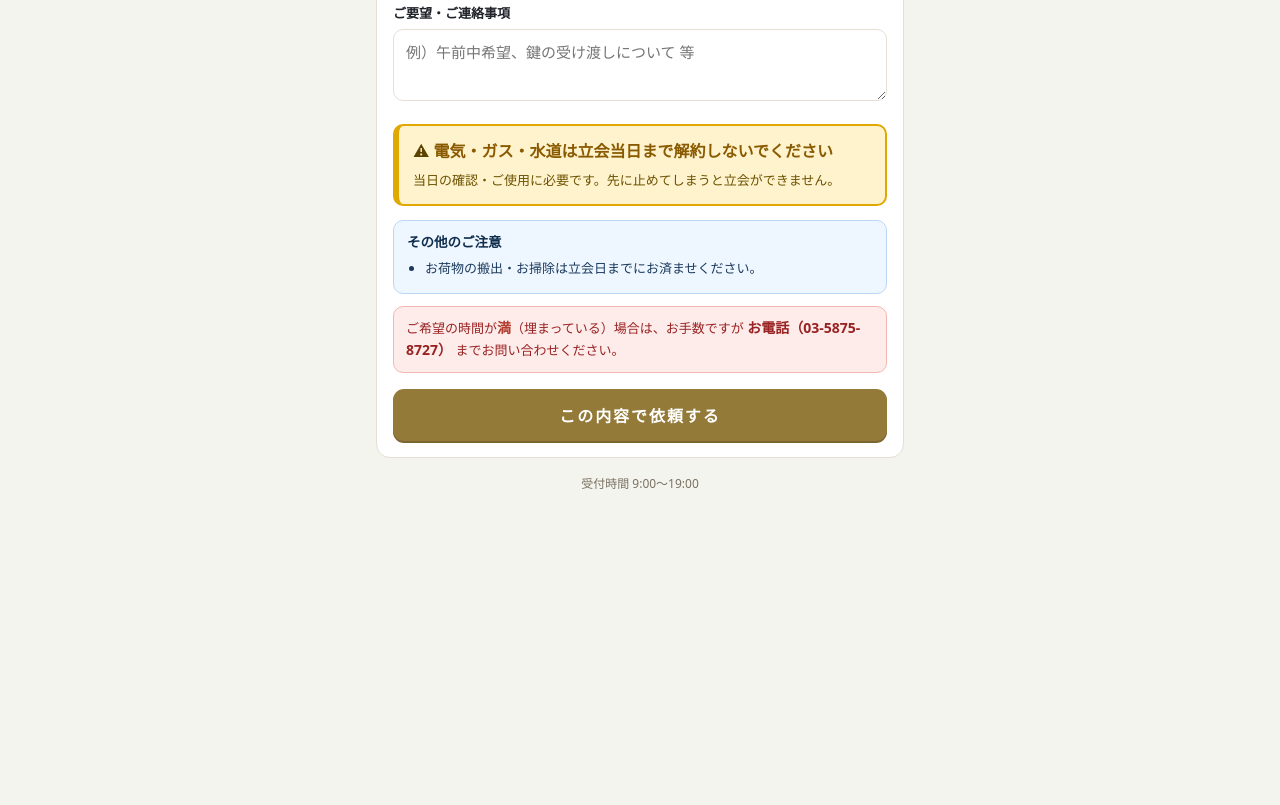
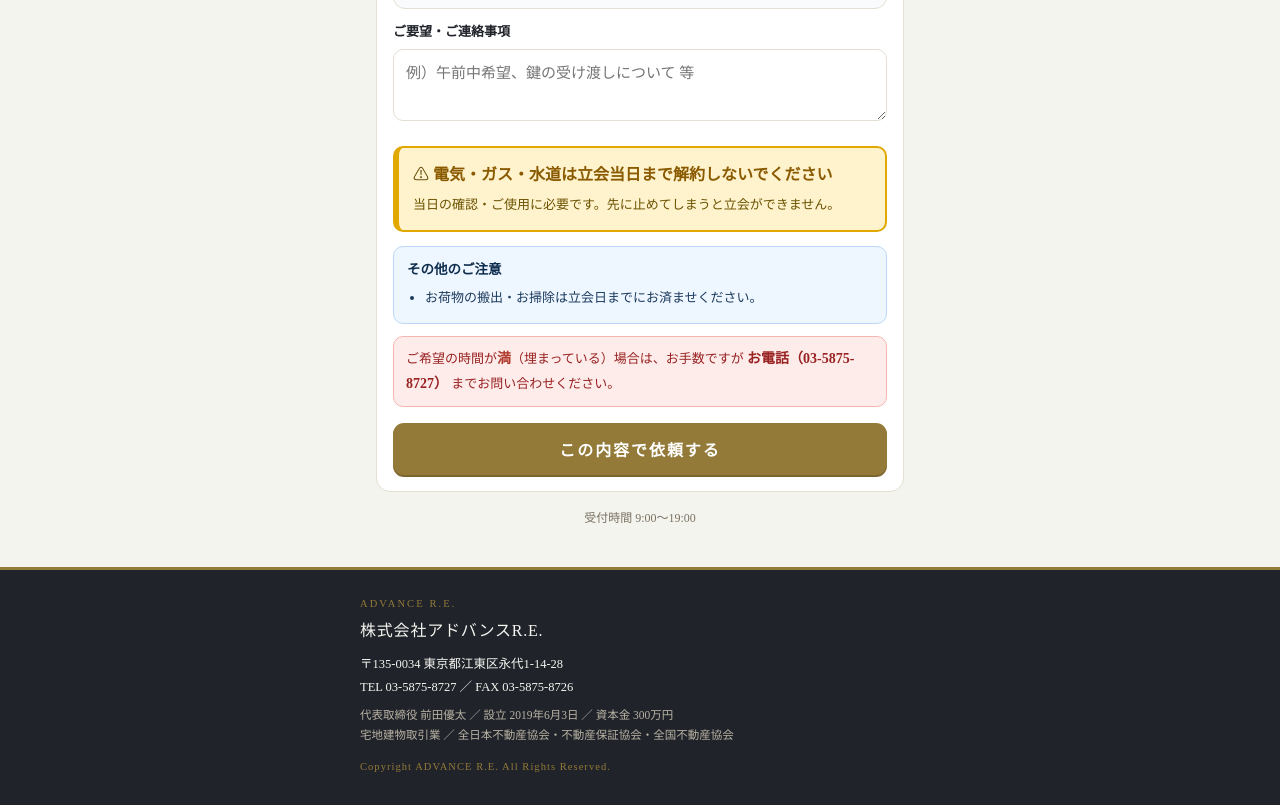
Before and after one commit to advance1213re3-lang/cl, a plain HTML site: page yoyaku-test.html in a window 1280 px wide. Shown: the part 1195-2000 px from the top of the page. Before the commit the page ends 1716 px from the top, so only its background shows below. Drawn offline with Linux system fonts and the light colour scheme; a web font is replaced by a local one.

Commit message:
yoyaku-test: 法人情報フッター追加/本文も明朝フォントに統一
- 会社概要フッター(商号・所在地・TEL/FAX・代表者・設立・資本金・加盟団体)をa-re.jpから実データで追加
- 本文フォントも明朝(UD明朝系セリフ)に統一、LINEプレビューのみ実機風にゴシック維持

Co-Authored-By: Claude Opus 4.8 <noreply@anthropic.com>

```diff
--- a/yoyaku-test.html
+++ b/yoyaku-test.html
@@ -9,12 +9,19 @@
 <style>
 :root{--bg:#F4F4EF;--surface:#ffffff;--line:#e4dfd2;--ink:#20232A;--ink2:#7a7161;--accent:#937A38;--accent2:#7c6630;--ok:#0b8043;--busy:#b23b2e;--line-green:#06c755;--chat-bg:#8aabd4;--serif:"Frank Ruhl Libre","FOT-UD明朝 Pro B","Yu Mincho",YuMincho,"Hiragino Mincho ProN",serif}
 *{box-sizing:border-box}
-body{margin:0;background:var(--bg);color:var(--ink);font-family:system-ui,-apple-system,"Hiragino Kaku Gothic ProN","Yu Gothic",sans-serif;line-height:1.6}
+body{margin:0;background:var(--bg);color:var(--ink);font-family:var(--serif);line-height:1.75}
+.linewrap,.linewrap *{font-family:system-ui,-apple-system,"Hiragino Kaku Gothic ProN","Yu Gothic",sans-serif}
 .wrap{max-width:560px;margin:0 auto;padding:16px}
 .brandbar{background:#20232A;color:#F4F4EF;padding:15px 16px;border-bottom:3px solid var(--accent)}
 .brandbar .bi{max-width:560px;margin:0 auto;display:flex;align-items:baseline;gap:10px}
 .brandbar .co{font-family:var(--serif);font-size:16px;letter-spacing:.06em;font-weight:700}
 .brandbar .en{font-size:10px;letter-spacing:.22em;color:var(--accent);font-weight:700}
+.sitefoot{background:#20232A;color:#F4F4EF;margin-top:10px;padding:24px 16px 28px;border-top:3px solid var(--accent)}
+.sitefoot .fi{max-width:560px;margin:0 auto;font-size:12.5px;line-height:1.9}
+.sitefoot .fco{font-family:var(--serif);font-size:16px;letter-spacing:.05em;margin-bottom:6px}
+.sitefoot .flead{color:var(--accent);font-size:10.5px;letter-spacing:.2em;margin-bottom:2px}
+.sitefoot .fmisc{color:#b9b3a4;font-size:11.5px;margin-top:5px;line-height:1.75}
+.sitefoot .fcopy{color:var(--accent);font-size:10.5px;letter-spacing:.1em;margin-top:12px}
 .testbar{background:#fff7e6;border:1px solid #f0d58a;color:#8a6d1b;border-radius:10px;padding:8px 12px;font-size:12.5px;margin-bottom:14px}
 h1{font-size:23px;margin:8px 0 2px;font-family:var(--serif);font-weight:700;color:var(--ink);letter-spacing:.03em}
 h1:before{content:"";display:inline-block;width:26px;height:2px;background:var(--accent);vertical-align:middle;margin-right:10px;margin-bottom:5px}
@@ -143,6 +150,17 @@ textarea{min-height:72px;resize:vertical}
     <button class="btn primary" id="againBtn" style="margin-top:18px">もう一度テストする</button>
   </div>
 </div>
+
+<footer class="sitefoot">
+  <div class="fi">
+    <div class="flead">ADVANCE R.E.</div>
+    <div class="fco">株式会社アドバンスR.E.</div>
+    <div>〒135-0034 東京都江東区永代1-14-28</div>
+    <div>TEL 03-5875-8727 ／ FAX 03-5875-8726</div>
+    <div class="fmisc">代表取締役 前田優太 ／ 設立 2019年6月3日 ／ 資本金 300万円<br>宅地建物取引業 ／ 全日本不動産協会・不動産保証協会・全国不動産協会</div>
+    <div class="fcopy">Copyright ADVANCE R.E. All Rights Reserved.</div>
+  </div>
+</footer>
 
 <script>
 // ---- 設定（本番ではGoogleカレンダーから算出） ----
```
